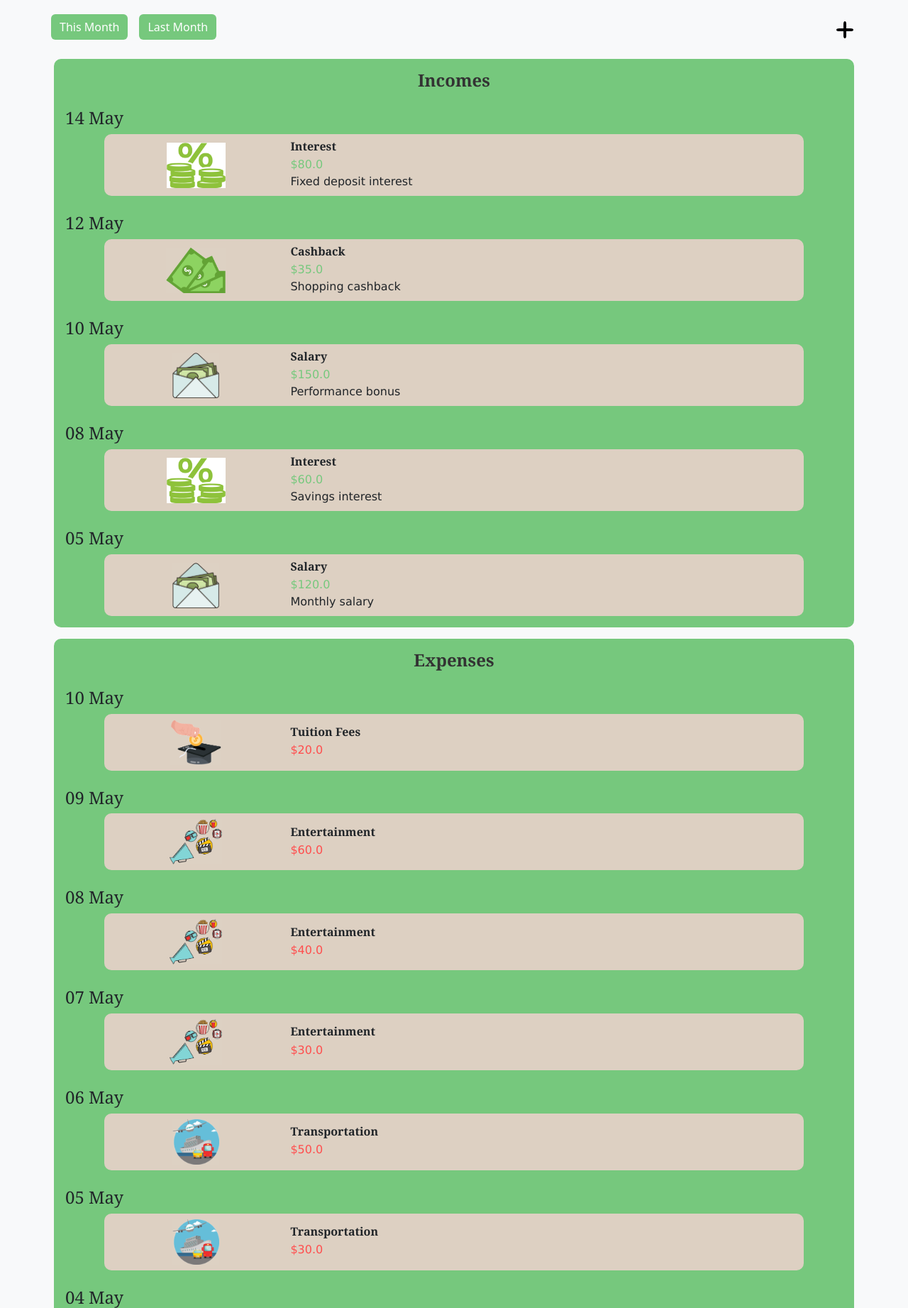
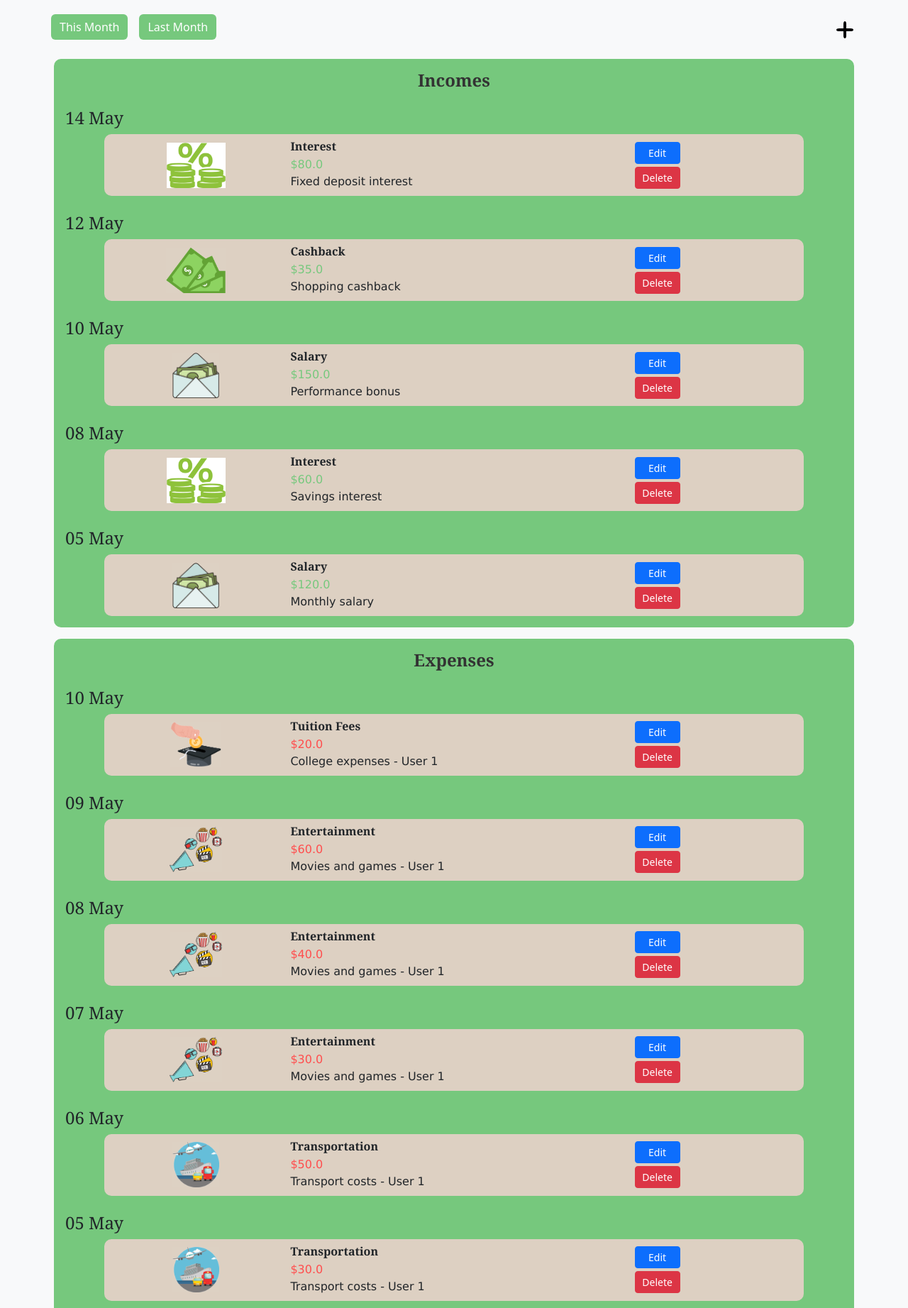
Before and after one commit to Dave-114-P/CITS5505-finance_planner, a Flask app: page /transaction in a window 1280 px wide. Shown: the part 151-1994 px from the top of the page at 71% size. Run offline with Flask 3, Linux system fonts and the light colour scheme; a user stored in the database is signed in; data comes from the database, SQL or seed files in the repository; both versions use the stored data as it was after the commit.

Commit message:
add edit and delete transaction function

```diff
--- a/app/routes/transaction.py
+++ b/app/routes/transaction.py
@@ -1,16 +1,21 @@
-from flask import Blueprint, render_template, request
+from flask import Blueprint, render_template, request, redirect, url_for, flash
+from app import db
 from datetime import datetime, timedelta
 from collections import defaultdict
 from flask_login import login_required, current_user
 from app.models.spending import Spending
 from app.models.income import Income
 from calendar import monthrange
+from app.forms.deleteform import DeleteForm
 
 bp = Blueprint("trans", __name__)
 
 @bp.route("/transaction", methods=["GET", "POST"])
 @login_required
 def transaction():
+
+    form = DeleteForm()
+
     # Fetch spendings and incomes for the current user
     spendings = Spending.query.filter_by(user_id=current_user.id).order_by(Spending.date.desc()).all()
     incomes = Income.query.filter_by(user_id=current_user.id).order_by(Income.date.desc()).all()
@@ -85,7 +90,8 @@ def transaction():
                            current_month=current_month,
                            current_year=current_year,
                            last_month=last_month,
-                           last_month_year=last_month_year)
+                           last_month_year=last_month_year,
+                           form=form)
 
 def group_transactions_by_month(transactions):
     categorized = defaultdict(list)
@@ -121,3 +127,37 @@ def filter_transactions(transactions, period='month'):
             filtered.append(transaction)
 
     return filtered
+
+
+
+@bp.route("/transaction/delete/<int:transaction_id>/<string:transaction_type>", methods=["POST", "GET"])
+@login_required
+def delete_transaction(transaction_id, transaction_type):
+
+    form = DeleteForm()
+    if request.method == "POST":
+        if not form.validate_on_submit():
+            flash("An error occurred. Please try again.", "danger")
+            return redirect(url_for("trans.transaction"))
+        # Check if the transaction type is valid
+        if transaction_type == "income":
+            transaction = Income.query.get_or_404(transaction_id)
+        elif transaction_type == "spending":
+            transaction = Spending.query.get_or_404(transaction_id)
+        else:
+            flash("Invalid transaction type.", "danger")
+            return redirect(url_for("trans.transaction"))
+
+        # Check if the current user owns the transaction
+        if transaction.user_id != current_user.id:
+            flash("You do not have permission to delete this transaction.", "danger")
+            return redirect(url_for("trans.transaction"))
+
+        # Delete the transaction
+        db.session.delete(transaction)
+        db.session.commit()
+        flash("Transaction deleted successfully.", "success")
+        return redirect(url_for("trans.transaction"))
+    else:
+        # Render the confirmation page
+        return render_template("delete_transaction.html", form=form)
--- a/app/templates/income.html
+++ b/app/templates/income.html
@@ -6,7 +6,7 @@
 <div class="row justify-content-center" style="padding: 0px;">
     <div class="col-md-10" style="border-radius: 10px; padding: 10px; margin: 0px; background-color: #76c87d;">
         <h2 class="text-center header_font" style="font-size: 3rem;">Upload Income</h2>
-        <form method="POST" action="{{ url_for('income.income') }}">
+        <form method="POST" action="{{ url_for('income.income', income_id=request.args.get('income_id')) }}">
             {{ form.hidden_tag() }} <!-- CSRF Token -->
 
             <div class="mb-3">
--- a/app/templates/transaction.html
+++ b/app/templates/transaction.html
@@ -91,7 +91,7 @@
                         </div>
 
                         <!-- Income Info -->
-                        <div class="col-9 d-flex flex-column justify-content-center">
+                        <div class="col-6 d-flex flex-column justify-content-center">
                             <h3 class="header_font mb-1 fs-6 smaller_font">
                                 <strong>{{ income.category.category | replace('_', ' ') | title }}</strong>
                             </h3>
@@ -103,6 +103,16 @@
                                     {{ income.description }}
                                 </p>
                             {% endif %}
+                        </div>
+
+                        <!-- Edit and Delete Buttons -->
+                        <div class="col-3 d-flex flex-column justify-content-center">
+                            <a href="{{ url_for('income.income', income_id=income.id) }}"
+                                class="btn btn-primary btn-sm mb-1" style="width: 4rem; text-align: center;">Edit</a>
+                            <form action="{{ url_for('trans.delete_transaction', transaction_id=income.id, transaction_type='income') }}" method="POST" style="display: inline;">
+                                {{ form.hidden_tag() }}
+                                <button type="submit" class="btn btn-danger btn-sm" style="width: 4rem; text-align: center;">Delete</button>
+                            </form>
                         </div>
                     </div>
                 {% endfor %}
@@ -134,21 +144,36 @@
                         </div>
 
                         <!-- Spending Info -->
-                        <div class="col-9 d-flex flex-column justify-content-center">
+                        <div class="col-6 d-flex flex-column justify-content-center">
                             <h3 class="header_font mb-1 fs-6 smaller_font">
                                 <strong>{{ spending.category.category | replace('_', ' ') | title }}</strong>
                             </h3>
                             <p class="text_font mb-0 fs-6 smaller_font cost">
                                 ${{ spending.amount }}
                             </p>
+                            {% if spending.description %}
+                                <p class="text_font mb-0 fs-6 smaller_font description">
+                                    {{ spending.description }}
+                                </p>
+                            {% endif %}
+                        </div>
+
+                        <!-- Edit and Delete Buttons -->
+                        <div class="col-3 d-flex flex-column justify-content-center">
+                            <a href="{{ url_for('upload.upload', spending_id=spending.id) }}"
+                            class="btn btn-primary btn-sm mb-1" style="width: 4rem; text-align: center;">Edit</a>
+                            <form action="{{ url_for('trans.delete_transaction', transaction_id=spending.id, transaction_type='spending') }}" method="POST" style="display: inline;">
+                                {{ form.hidden_tag() }}
+                                <button type="submit" class="btn btn-danger btn-sm" style="width: 4rem; text-align: center;">Delete</button>
+                            </form>
                         </div>
                     </div>
                 {% endfor %}
             </div>
         {% endif %}
     </div>
-    {% else %}
+{% else %}
     <p class="text-center text_font mt-3 fs-5">No transactions available for the selected month.</p>
-    {% endif %}
+{% endif %}
 </section>
 {% endblock %}
--- a/app/templates/upload.html
+++ b/app/templates/upload.html
@@ -5,7 +5,7 @@
 <div class="row justify-content-center" style="padding: 0px;">
     <div class="col-md-10" style="border-radius: 10px; padding: 10px; margin: 0px; background-color: #76c87d;">
         <h2 class="text-center header_font" style="font-size: 3rem;">Upload Spending</h2>
-        <form method="POST" action="{{ url_for('upload.upload') }}">
+        <form method="POST" action="{{ url_for('upload.upload', spending_id=request.args.get('spending_id')) }}">
             {{ form.hidden_tag() }} <!-- CSRF Token -->
 
             <div class="mb-3">
```
Also changed, not shown: app/routes/income.py (+35 -11 lines), app/routes/upload.py (+40 -14 lines), instance/finance.db.
